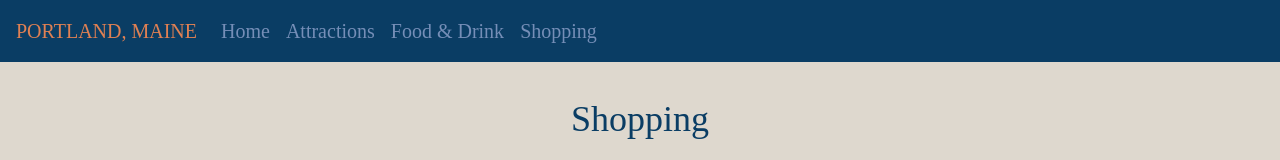
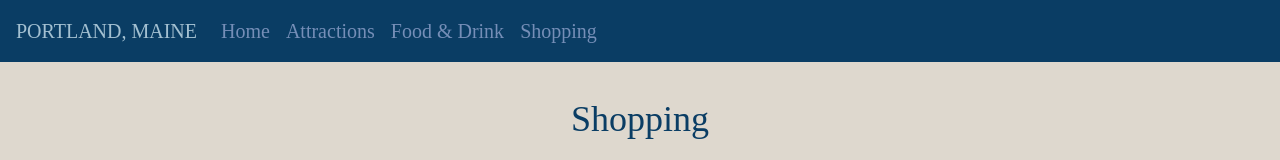
Before and after one commit to ebthibea-su/ist263, a plain HTML site: page project/ebthibea-shopping.html in a window 1280 px wide. In both pictures the pointer is over the link "PORTLAND, MAINE". Shown: the top 160 px of the page. Drawn offline with nearby package versions, Linux system fonts and the light colour scheme.

Commit message:
Update ebthibea-style.css

```diff
--- a/project/ebthibea-style.css
+++ b/project/ebthibea-style.css
@@ -34,13 +34,13 @@ a:link {
 
 a:visited {
     text-decoration: none;
-    color: #758eb7;
+    color: #A3C0D1;
     background: transparent;
 }
 
 a:hover {
     text-decoration: none;
-    color: #df8053;
+    color: #A3C0D1;
     background: transparent;
 }
 
```
